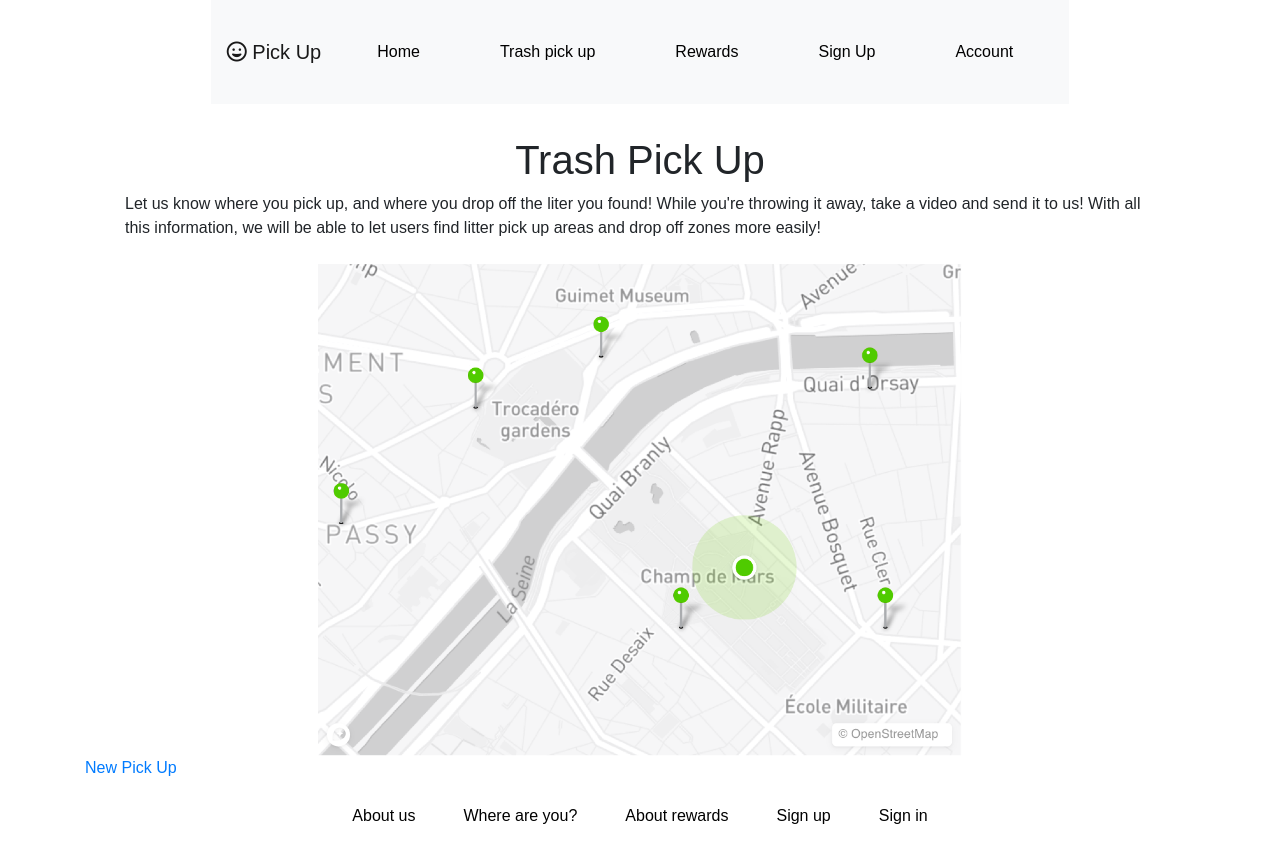
After one commit to aevans1910/pick-up, a Flask app: template templates/pickup_new.html in a window 1280 px wide. The commit adds this page. Run offline with Flask 2, Linux system fonts and the light colour scheme; the template is opened without the code that fills it, so the values that code supplies are empty; some libraries are stand-ins or nearby versions.

Commit message:
[add] start of functioning forms

```diff
--- a/app.py
+++ b/app.py
@@ -1,5 +1,5 @@
 import os
-from flask import Flask, render_template
+from flask import Flask, render_template,request, redirect, url_for
 from pymongo import MongoClient
 
 client = MongoClient()
@@ -8,13 +8,38 @@ pickups = db.pickups
 
 app = Flask(__name__)
 
+def video_url_creator(id_lst):
+    videos = []
+    for vid_id in id_lst:
+        # We know that embedded YouTube videos always have this format
+        video = 'https://youtube.com/embed/' + vid_id
+        videos.append(video)
+    return videos
+
 @app.route('/')
 def index():
     return render_template('index.html')
 
 @app.route('/trashpickup')
-def location():
-    return render_template('trashpickup.html')
+def trashpickup():
+    return render_template('pickup_new.html')
+
+@app.route('/pickups', methods=['POST'])
+def pickups_submit():
+    """Submit a new trash pick up"""
+    # Grab the video IDs and make a list out of them
+    video_ids = request.form.get('video_ids').split()
+    # call our helper function to create the list of links
+    videos = video_url_creator(video_ids)
+    pickup = {
+        'account': request.form.get('account'),
+        'pick-up': request.form.get('pick-up'),
+        'drop-off': request.form.get('drop-off'),
+        'videos': videos,
+        'video_ids': video_ids
+    }
+    pickups.insert_one(pickup)
+    return redirect(url_for('trashpickup'))
 
 @app.route('/account')
 def account():
--- /dev/null
+++ b/templates/pickup_new.html
@@ -0,0 +1,33 @@
+{% extends 'base.html' %}
+
+{% block title %} Pick Up {% endblock %}
+
+{% block content %}
+
+<main role="main" class="container" style="margin-top: 4vh;">
+
+    <!-- Hero -->
+    <div id="hero">
+        <div class="text">
+            <h1>Trash Pick Up</h1>
+            <p>Let us know where you pick up, and where you drop off the liter you
+                found! While you're throwing it away, take a video and send it to us! With all this information, we will be able to let users find litter pick up areas and drop off zones more easily!
+            </p>
+        </div>
+    </div>
+
+    <!-- Map -->
+    <div id="map">
+        <img src="/static/images/map.jpg">
+    </div>
+
+    <!-- New link -->
+    <a href='/trashpickup'>New Pick Up</a>
+
+    {% for pickup in pickups %}
+    <h2>{{ pickup.account }}</h2>
+    <small>{{ pickup.pick-up }}</small>
+    <small>{{ pickup.drop-off }}</small>
+    {% endfor %}
+</main>
+{% endblock %}
```
Also changed, not shown: templates/trashpickup.html (+13 -12 lines).
